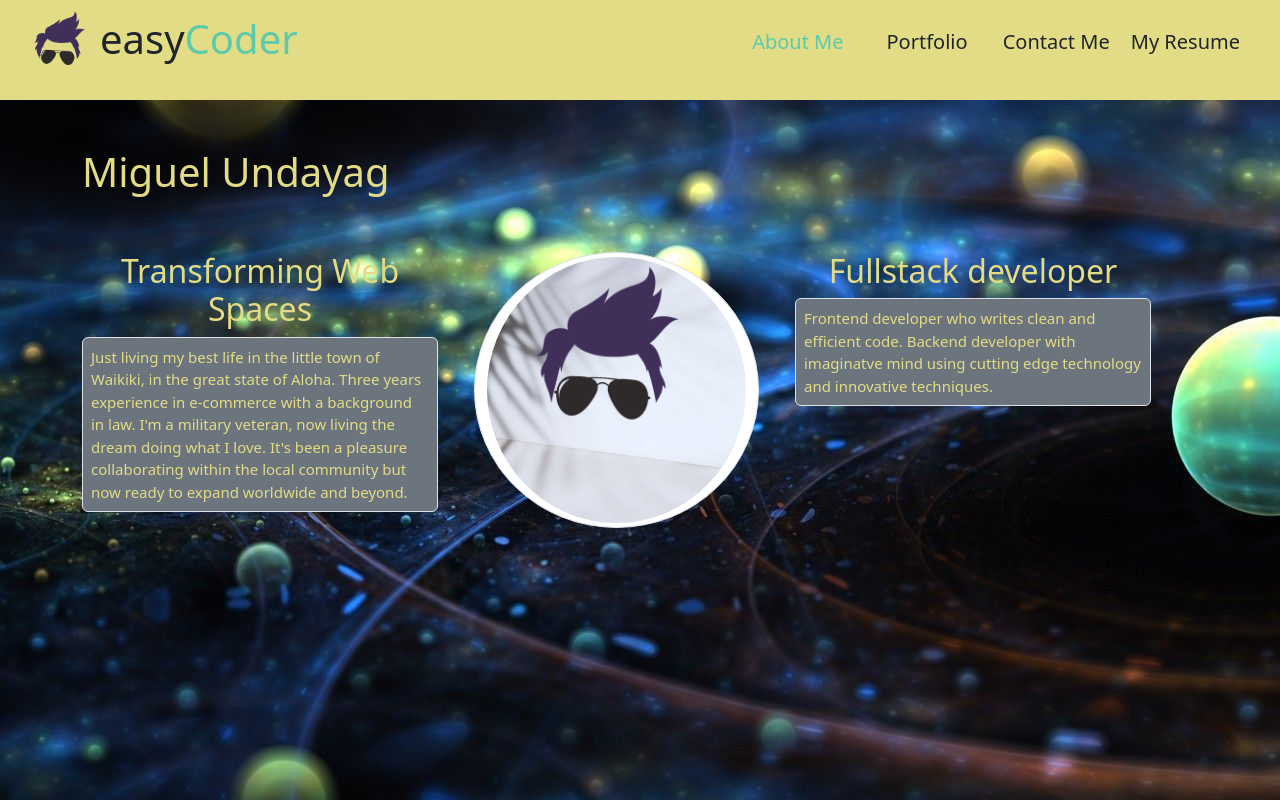
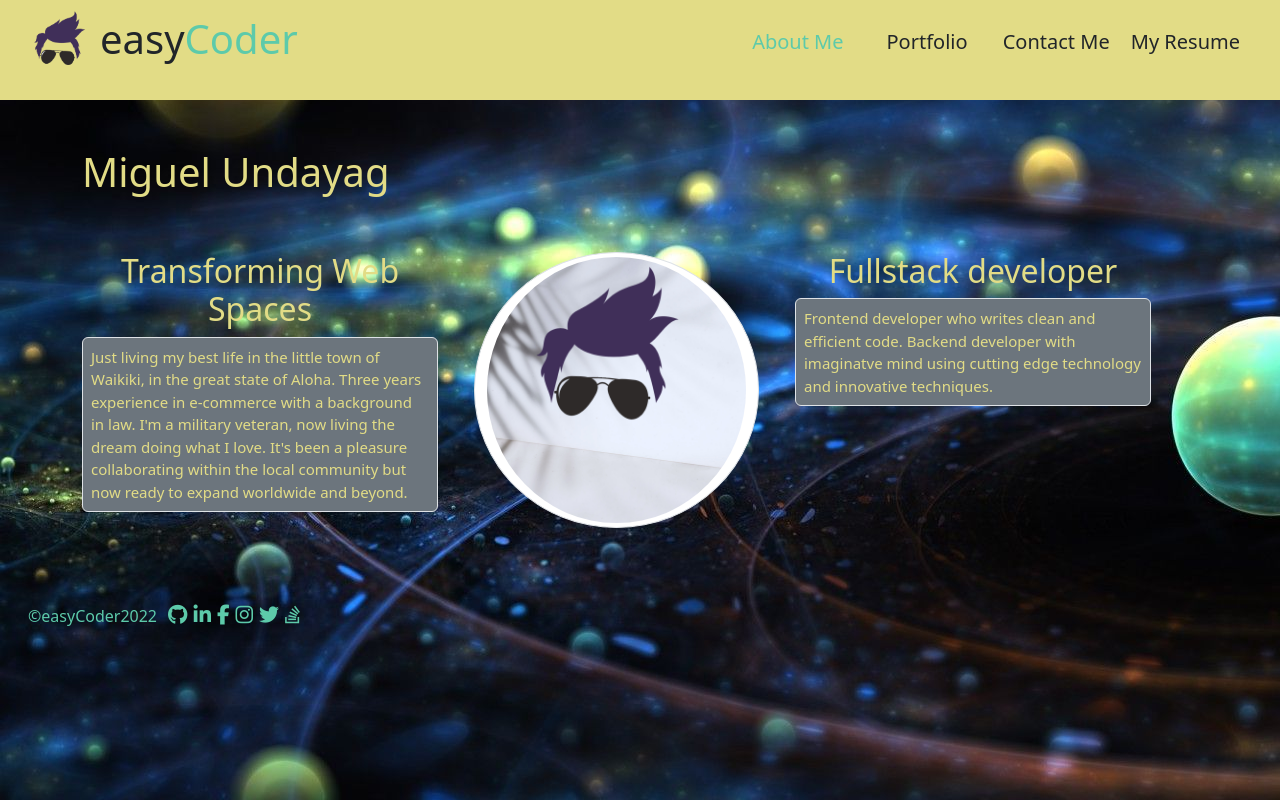
Before and after one commit to mlcundayag/devPortfolio-react, a React (Create React App) app: page / in a window 1280 px wide. Built offline with nearby package versions, Linux system fonts and the light colour scheme.

Commit message:
completed footer

```diff
--- a/src/App.js
+++ b/src/App.js
@@ -1,6 +1,6 @@
 import React, { useState } from "react";
 import Header from "./components/Body";
-// import Footer from "./components/Footer"
+import Footer from "./components/Footer"
 import 'bootstrap/dist/css/bootstrap.min.css'
 
 function App() {
@@ -9,6 +9,9 @@ function App() {
       <header>
         <Header />
       </header>
+      <footer>
+        <Footer/>
+      </footer>
     </div>
   );
 }
--- a/src/components/Footer/index.js
+++ b/src/components/Footer/index.js
@@ -0,0 +1,45 @@
+import React from "react";
+
+import "./style.css"
+
+function Footer(){
+    const icons = [
+        {
+            name: "fa-brands fa-github",
+            links: "https://github.com/mlcundayag"
+        },
+        {
+            name: "fa-brands fa-linkedin-in",
+            links: "https://www.linkedin.com/in/miguel-undayag/"
+        },
+        {
+            name: "fa-brands fa-facebook-f",
+            links: "https://www.facebook.com/miguelmj09"
+        },
+        {
+            name: "fa-brands fa-instagram",
+            links: "https://www.instagram.com/lavie_en_gris/"
+        },
+        {
+            name: "fa-brands fa-twitter",
+            links: "https://twitter.com/Miguelmj09"
+        },
+        {
+            name: "fa-brands fa-stack-overflow",
+            links: "https://stackoverflow.com/users/19638088/miguel-undayag"
+        }
+    ]
+
+    return (
+        <div className="custom-footer pt-4">
+            <div>
+            <span className="px-2">©easyCoder{new Date().getFullYear()}</span>
+            {icons.map(icon => {
+                return <a href={icon.links} key={icon.name} target="_blank" rel="noopener noreferrer"><i className={icon.name}></i></a>
+            })}
+            </div>
+        </div>
+    )
+}
+
+export default Footer
--- /dev/null
+++ b/src/components/Footer/style.css
@@ -0,0 +1,20 @@
+.custom-footer {
+    color: #5dcaaa;
+    height: 50px;
+    display: grid;
+    align-items: center;
+    justify-content: flex-start;
+    grid-gap: 15px;
+    padding-left: 20px;
+}
+
+.custom-footer a{
+    text-decoration: none;
+    font-size: 20px;
+    cursor: pointer;
+    padding: 0px 3px;
+}
+
+.fa-github, .fa-linkedin-in, .fa-facebook-f, .fa-instagram, .fa-twitter, .fa-stack-overflow {
+    color: #5dcaaa;
+}
--- a/src/components/Resume/index.js
+++ b/src/components/Resume/index.js
@@ -11,7 +11,7 @@ function Resume() {
         <div className="container">
             <h1 className="pb-3">My Resume</h1>
             <p> Download resume <a href={resume} download><i className={iconDownload}></i></a></p>
-            <div className="py-2">
+            <div className="py-2 d-flex">
                 <img src={resumeScreenshot1} width="50%"/>
                 <img src={resumeScreenshot2} width="50%"/>
             </div>
```
